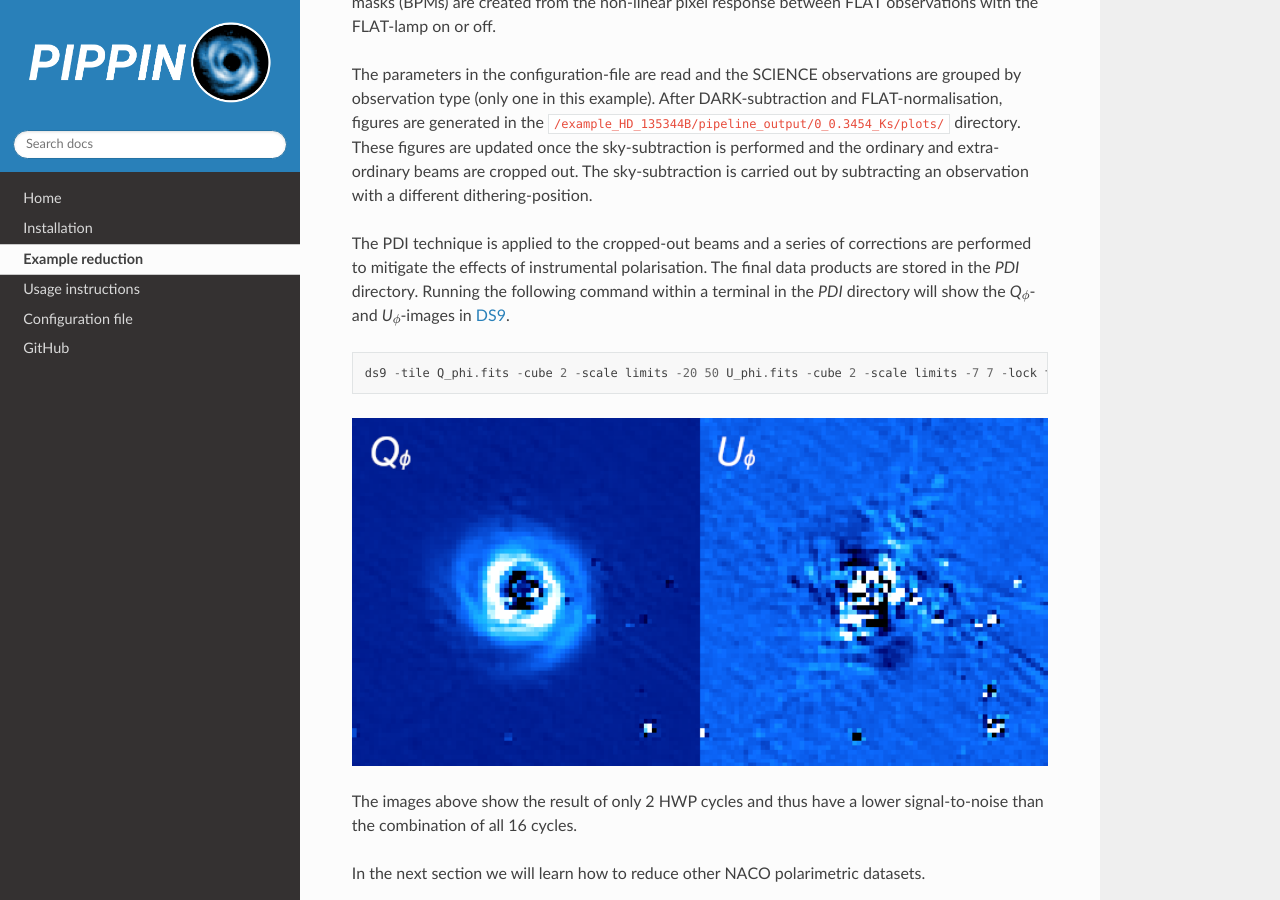
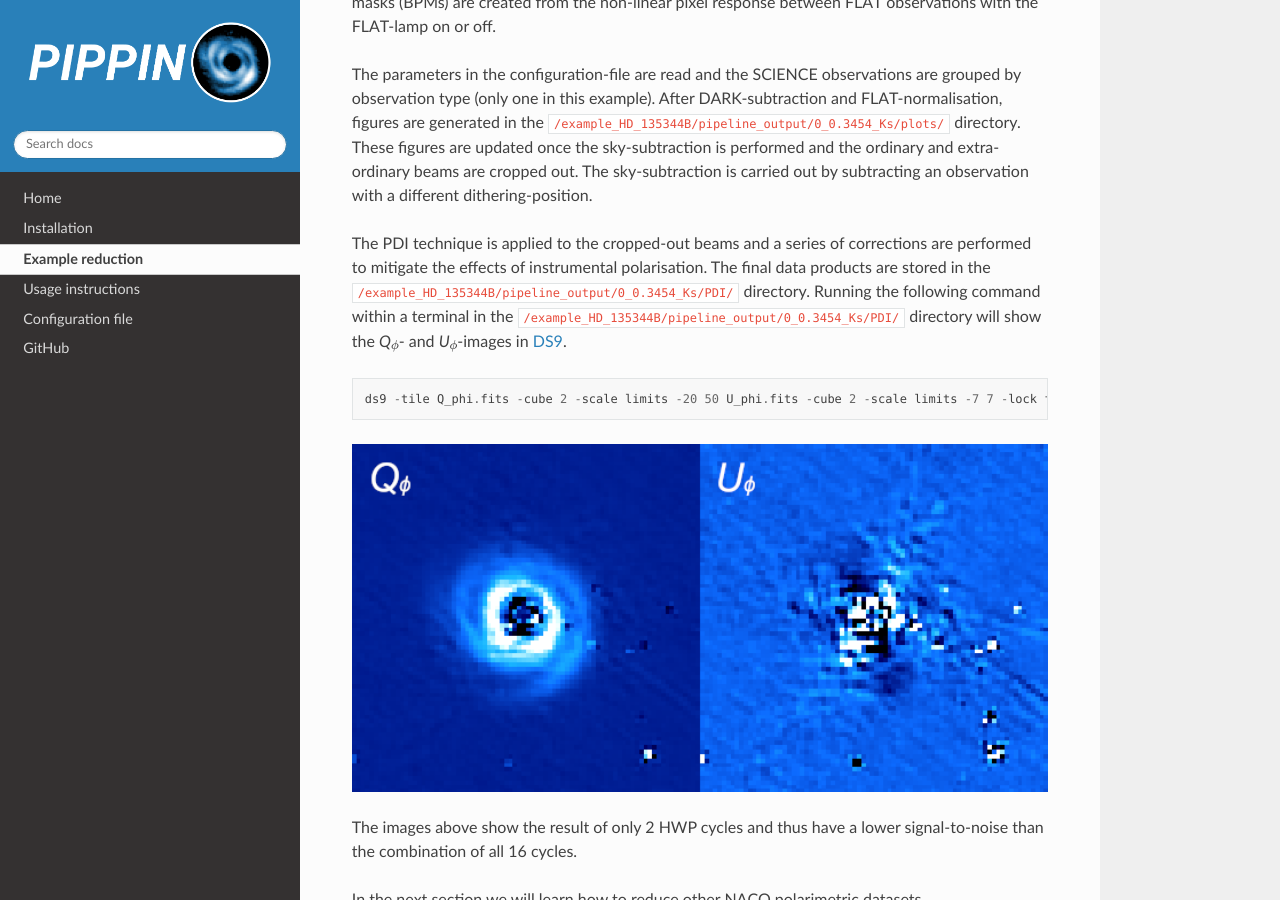
Before and after one commit to samderegt/PIPPIN-NACO, a Sphinx documentation site: the page built from docs/source/example.rst, in a window 1280 px wide and 900 px high, scrolled down 700 px. Built offline with Sphinx 7.4.7 and the Read the Docs theme 2.0.0, drawn with Linux system fonts in a browser that asks for light colours.

Commit message:
Extended path of cross-refs

```diff
--- a/docs/source/example.rst
+++ b/docs/source/example.rst
@@ -12,13 +12,13 @@ To run the example reduction, navigate to any directory in the terminal and type
 PIPPIN attempts to find the required data in your current directory. If these files do not exist, they can be downloaded (with an internet connection) from the `GitHub repository <https://github.com/samderegt/PIPPIN-NACO/tree/master/pippin/example_HD_135344B>`_ (48.4 MB). After successfully downloading the data, which includes SCIENCE, FLAT, and DARK observations, as well as a configuration-file with input parameters (:file:`config.conf`), PIPPIN begins the reduction.
 
 .. note::
-   A discussion of the input parameters in :file:`config.conf` can be found :ref:`here <./configfile.rst/Configuration file>`.
+   A discussion of the input parameters in :file:`config.conf` can be found :ref:`here <./source/configfile.rst/Configuration file>`.
 
 As the pipeline is running, information is printed in the terminal and stored in the :file:`/example_HD_135344B/pipeline_output/log.txt` file. First, the FLATs and DARKs are median-combined into master FLATs and master DARKs per observation type. In this example, there is only one calibration observation per type. The master FLATs are normalized to unity. Master bad-pixel masks (BPMs) are created from the non-linear pixel response between FLAT observations with the FLAT-lamp on or off.
 
 The parameters in the configuration-file are read and the SCIENCE observations are grouped by observation type (only one in this example). After DARK-subtraction and FLAT-normalisation, figures are generated in the :file:`/example_HD_135344B/pipeline_output/0_0.3454_Ks/plots/` directory. These figures are updated once the sky-subtraction is performed and the ordinary and extra-ordinary beams are cropped out. The sky-subtraction is carried out by subtracting an observation with a different dithering-position.
 
-The PDI technique is applied to the cropped-out beams and a series of corrections are performed to mitigate the effects of instrumental polarisation. The final data products are stored in the `PDI` directory. Running the following command within a terminal in the `PDI` directory will show the *Q*:math:`_\phi`- and *U*:math:`_\phi`-images in `DS9 <http://ds9.si.edu/>`_.
+The PDI technique is applied to the cropped-out beams and a series of corrections are performed to mitigate the effects of instrumental polarisation. The final data products are stored in the :file:`/example_HD_135344B/pipeline_output/0_0.3454_Ks/PDI/` directory. Running the following command within a terminal in the :file:`/example_HD_135344B/pipeline_output/0_0.3454_Ks/PDI/` directory will show the *Q*:math:`_\phi`- and *U*:math:`_\phi`-images in `DS9 <http://ds9.si.edu/>`_.
 
 ::
 
@@ -30,4 +30,4 @@ The PDI technique is applied to the cropped-out beams and a series of correction
 
 The images above show the result of only 2 HWP cycles and thus have a lower signal-to-noise than the combination of all 16 cycles.
 
-In the :ref:`next section <./usage.rst/Usage instructions>` we will learn how to reduce other NACO polarimetric datasets.
+In the :ref:`next section <./source/usage.rst/Usage instructions>` we will learn how to reduce other NACO polarimetric datasets.
```
